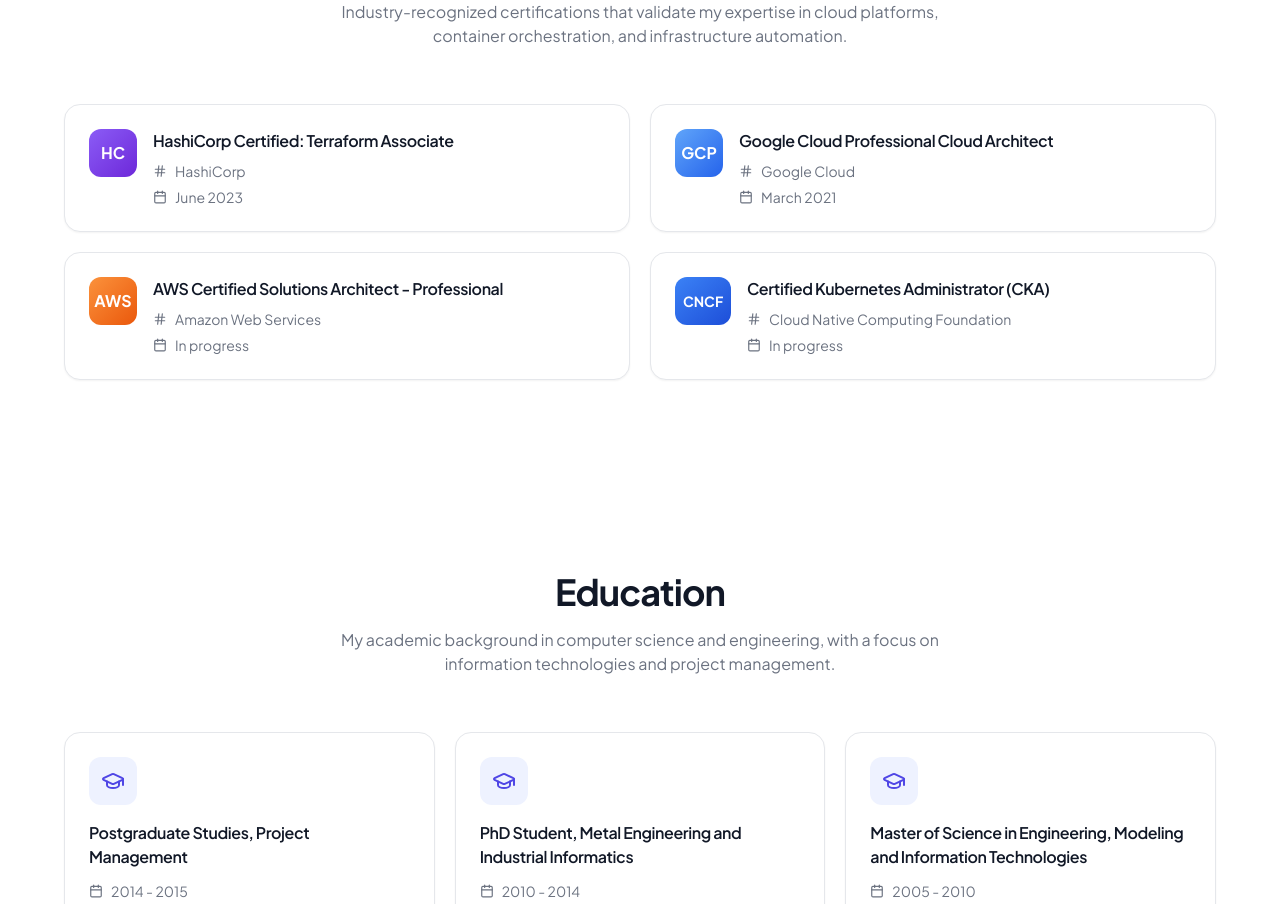
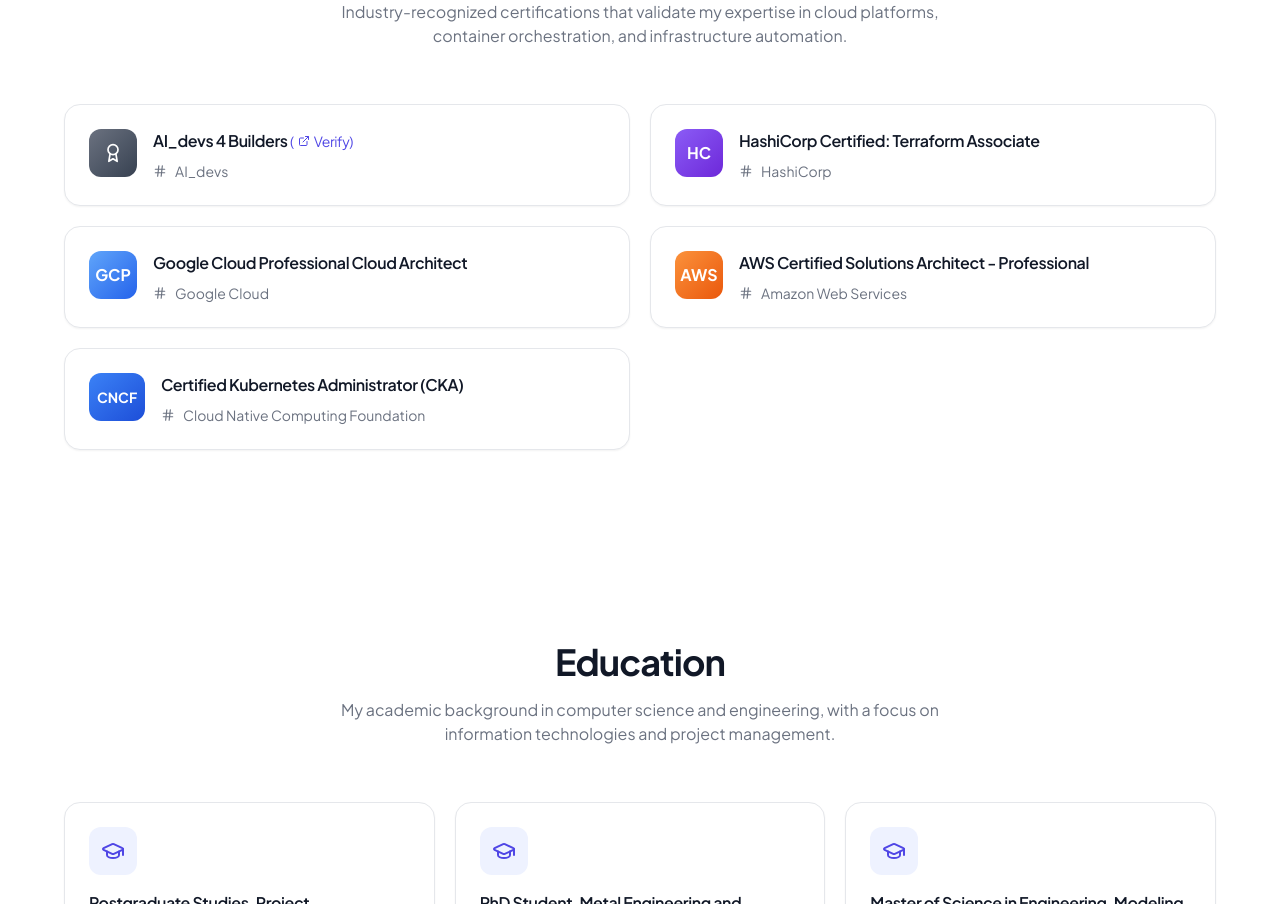
Before and after one commit to rgolab/rgolab.github.io, a Next.js app: page / in a window 1280 px wide. Shown: the part 4740-5644 px from the top of the page. Built offline with nearby package versions, Linux system fonts and the light colour scheme.

Commit message:
feat: simplify certifications and add AI_devs 4 Builders

```diff
--- a/components/sections/certifications.tsx
+++ b/components/sections/certifications.tsx
@@ -1,5 +1,5 @@
 import { certifications } from "@/data/profile";
-import { Award, ExternalLink, Calendar, Hash } from "lucide-react";
+import { Award, ExternalLink, Hash } from "lucide-react";
 
 export default function CertificationsSection() {
   const getCertificationLogo = (issuer: string) => {
@@ -60,6 +60,20 @@
                 <div className="flex-1 min-w-0">
                   <h3 className="text-base font-semibold text-gray-900 dark:text-gray-100 mb-2 tracking-tight">
                     {cert.name}
+                    {cert.link && (
+                      <>
+                        {" "}
+                        <a
+                          href={cert.link}
+                          target="_blank"
+                          rel="noopener noreferrer"
+                          className="inline-flex items-center gap-1 text-primary-600 dark:text-primary-400 hover:text-primary-500 transition-colors text-sm font-normal"
+                        >
+                          (<ExternalLink className="h-3 w-3" />
+                          Verify)
+                        </a>
+                      </>
+                    )}
                   </h3>
 
                   <div className="space-y-1.5 text-sm text-muted">
@@ -67,40 +81,7 @@
                       <Hash className="h-3.5 w-3.5" />
                       <span>{cert.issuer}</span>
                     </div>
-
-                    <div className="flex items-center gap-2">
-                      <Calendar className="h-3.5 w-3.5" />
-                      <span>
-                        {cert.date === "in progress"
-                          ? "In progress"
-                          : new Date(cert.date).toLocaleDateString("en-US", {
-                              year: "numeric",
-                              month: "long",
-                            })}
-                      </span>
-                    </div>
-
-                    {cert.credentialId && (
-                      <div className="flex items-center gap-2">
-                        <Award className="h-3.5 w-3.5" />
-                        <span className="font-mono text-xs bg-gray-100 dark:bg-surface-darkMuted px-2 py-0.5 rounded-md">
-                          {cert.credentialId}
-                        </span>
-                      </div>
-                    )}
                   </div>
-
-                  {cert.link && (
-                    <a
-                      href={cert.link}
-                      target="_blank"
-                      rel="noopener noreferrer"
-                      className="inline-flex items-center gap-1.5 mt-3 text-primary-600 dark:text-primary-400 hover:text-primary-500 transition-colors text-sm font-medium"
-                    >
-                      <ExternalLink className="h-3.5 w-3.5" />
-                      Verify Credential
-                    </a>
-                  )}
                 </div>
               </div>
             </div>
--- a/data/profile.ts
+++ b/data/profile.ts
@@ -46,8 +46,6 @@
   id: string;
   name: string;
   issuer: string;
-  date: string;
-  credentialId?: string;
   link?: string;
 }
 
@@ -567,32 +565,30 @@
 
 export const certifications: Certification[] = [
   {
+    id: "5",
+    name: "AI_devs 4 Builders",
+    issuer: "AI_devs",
+    link: "https://credsverse.com/credentials/996684a0-b3e9-471a-8b36-f3ae1adef9c5",
+  },
+  {
     id: "1",
     name: "HashiCorp Certified: Terraform Associate",
     issuer: "HashiCorp",
-    date: "2023-06",
-    credentialId: "",
   },
   {
     id: "2",
     name: "Google Cloud Professional Cloud Architect",
     issuer: "Google Cloud",
-    date: "2021-03",
-    credentialId: "",
   },
   {
     id: "4",
     name: "AWS Certified Solutions Architect - Professional",
     issuer: "Amazon Web Services",
-    date: "in progress",
-    credentialId: "",
   },
   {
     id: "3",
     name: "Certified Kubernetes Administrator (CKA)",
     issuer: "Cloud Native Computing Foundation",
-    date: "in progress",
-    credentialId: "",
   },
 ];
 
```
